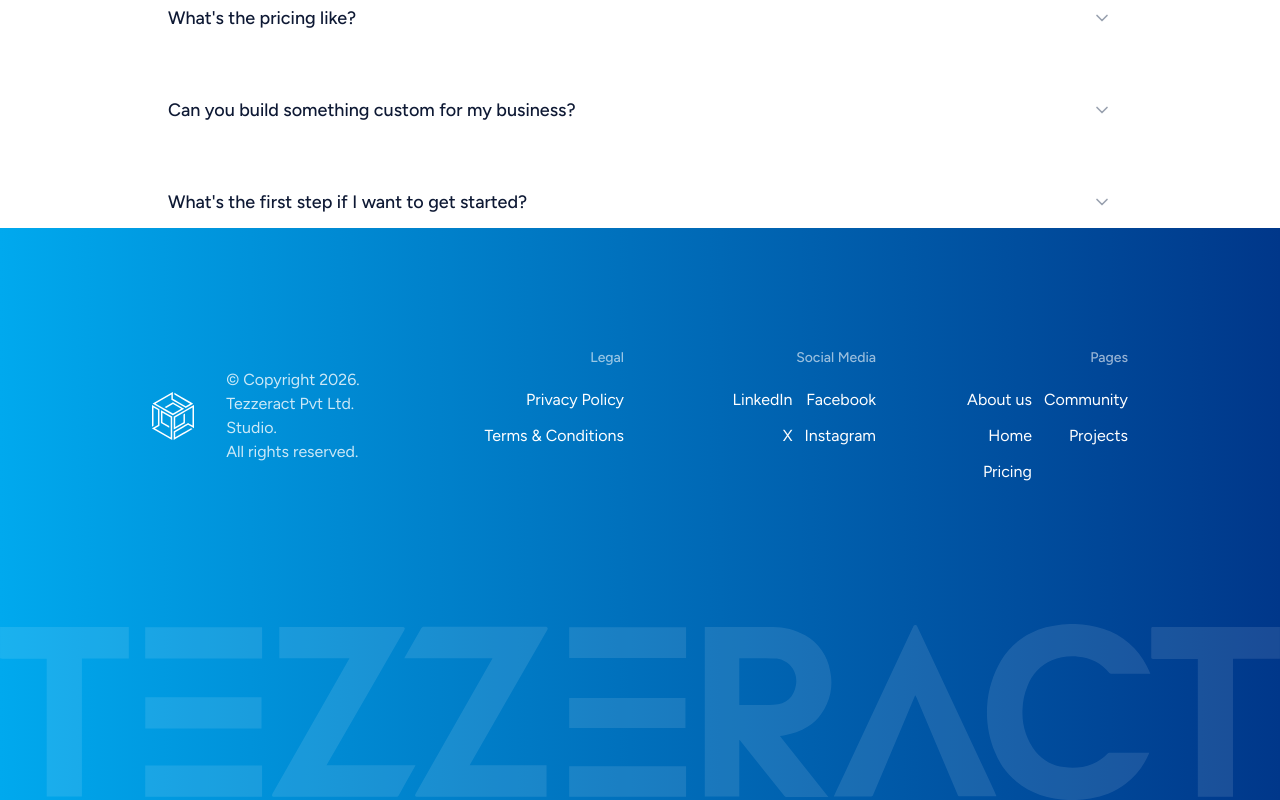
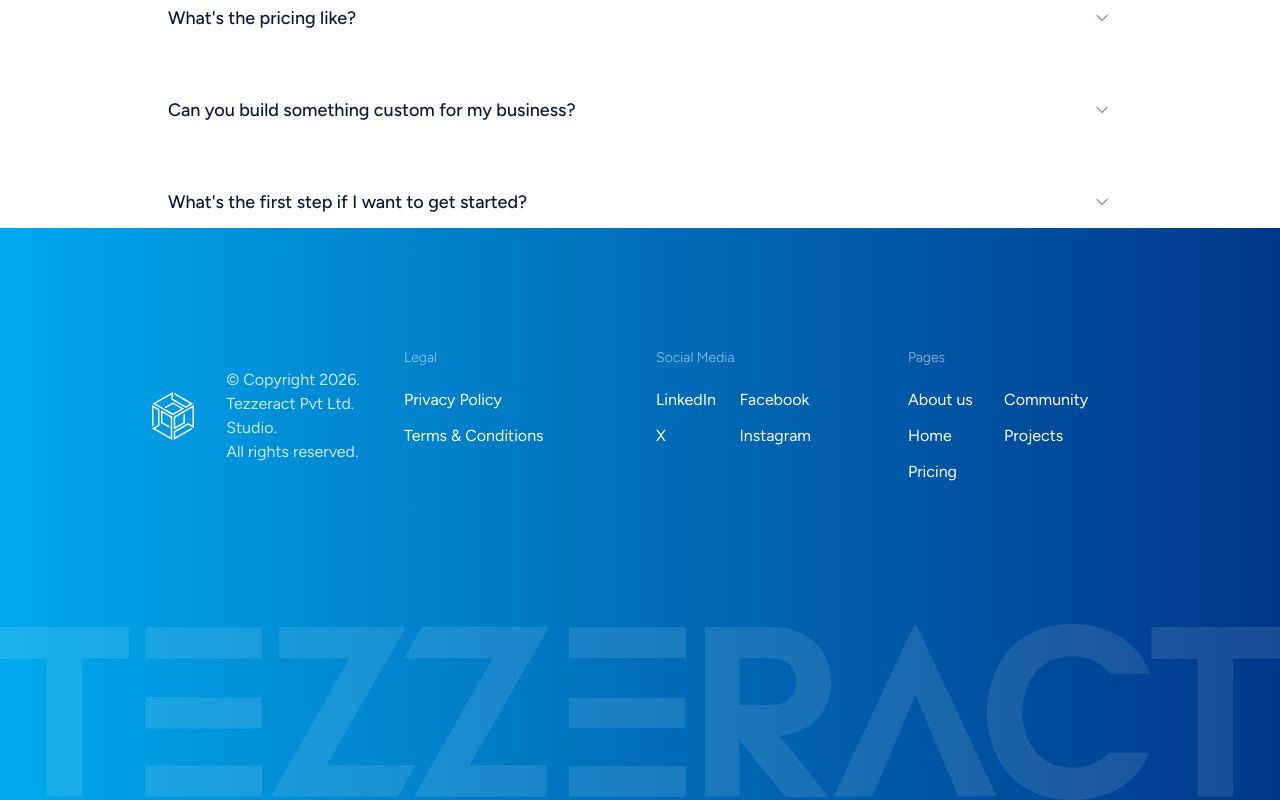
Before and after one commit to TezzeractTeams/tezzeract-temp, a Next.js app: page /pricing in a window 1280 px wide. Shown: the part 2794-3594 px from the top of the page. Built offline with nearby package versions, Linux system fonts and the light colour scheme.

Commit message:
refactor: adjust footer column alignment, font weight, and add padding.

```diff
--- a/app/components/Footer.tsx
+++ b/app/components/Footer.tsx
@@ -24,8 +24,8 @@
           </div>
 
           {/* Column 2 - Legal */}
-          <div className="flex flex-col gap-2 md:gap-3 items-end text-right">
-            <h4 className="text-white/60 text-sm font-medium mb-2">Legal</h4>
+          <div className="flex flex-col gap-2 md:gap-3 items-start text-left">
+            <h4 className="text-white/60 text-sm font-light mb-2">Legal</h4>
             <a
               href="#"
               className="text-white hover:text-white/80 transition-colors"
@@ -41,8 +41,8 @@
           </div>
 
           {/* Column 3 - Social Media */}
-          <div className="flex flex-col gap-2 md:gap-3 items-start text-left lg:items-end lg:text-right">
-            <h4 className="text-white/60 text-sm font-medium mb-2">
+          <div className="flex flex-col gap-2 md:gap-3 pt-5 sm:pt-0 items-start text-left">
+            <h4 className="text-white/60 text-sm font-light mb-2">
               Social Media
             </h4>
             <div className="grid grid-cols-2 gap-3">
@@ -74,8 +74,8 @@
           </div>
 
           {/* Column 4 - Pages */}
-          <div className="flex flex-col gap-2 md:gap-3 items-end text-right">
-            <h4 className="text-white/60 text-sm font-medium mb-2">Pages</h4>
+          <div className="flex flex-col gap-2 md:gap-3 pt-5 sm:pt-0 items-start text-left">
+            <h4 className="text-white/60 text-sm font-light mb-2">Pages</h4>
             <div className="grid grid-cols-2 gap-3">
               <a
                 href="/about-us"
```
